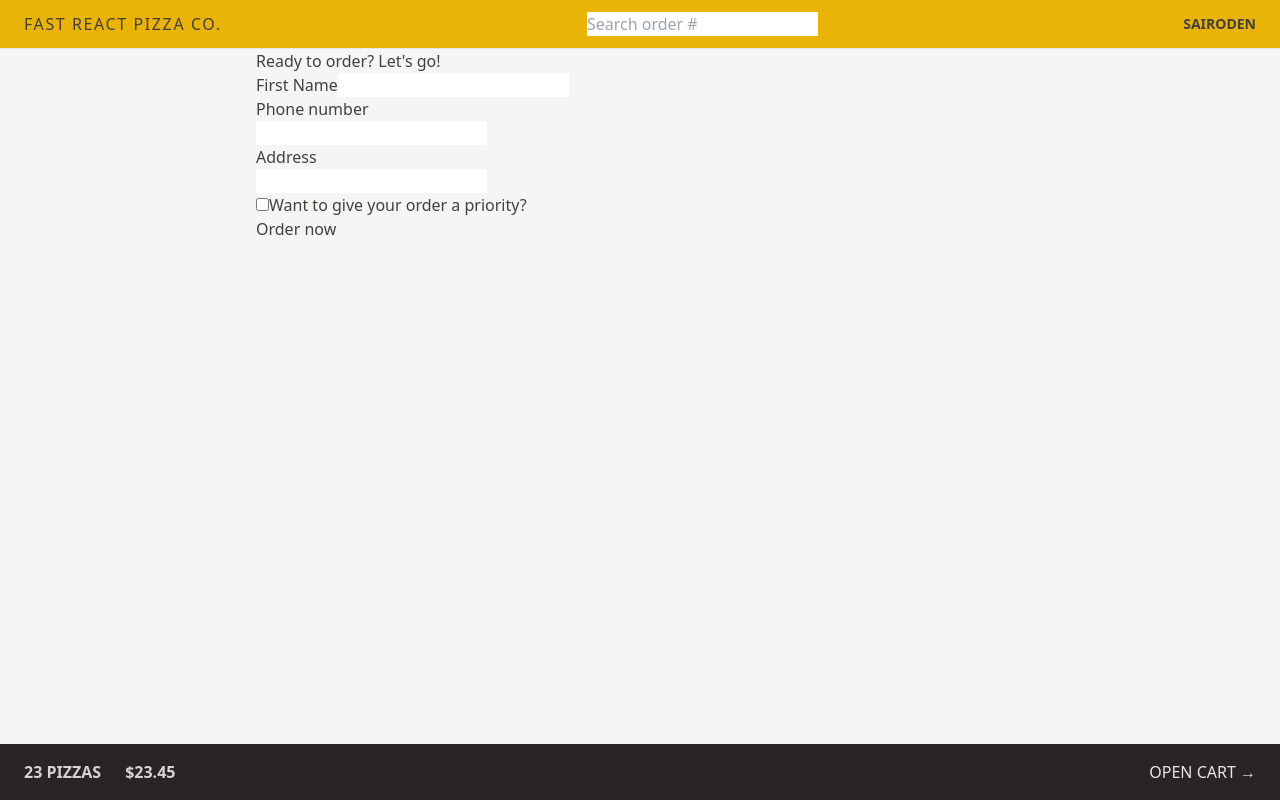
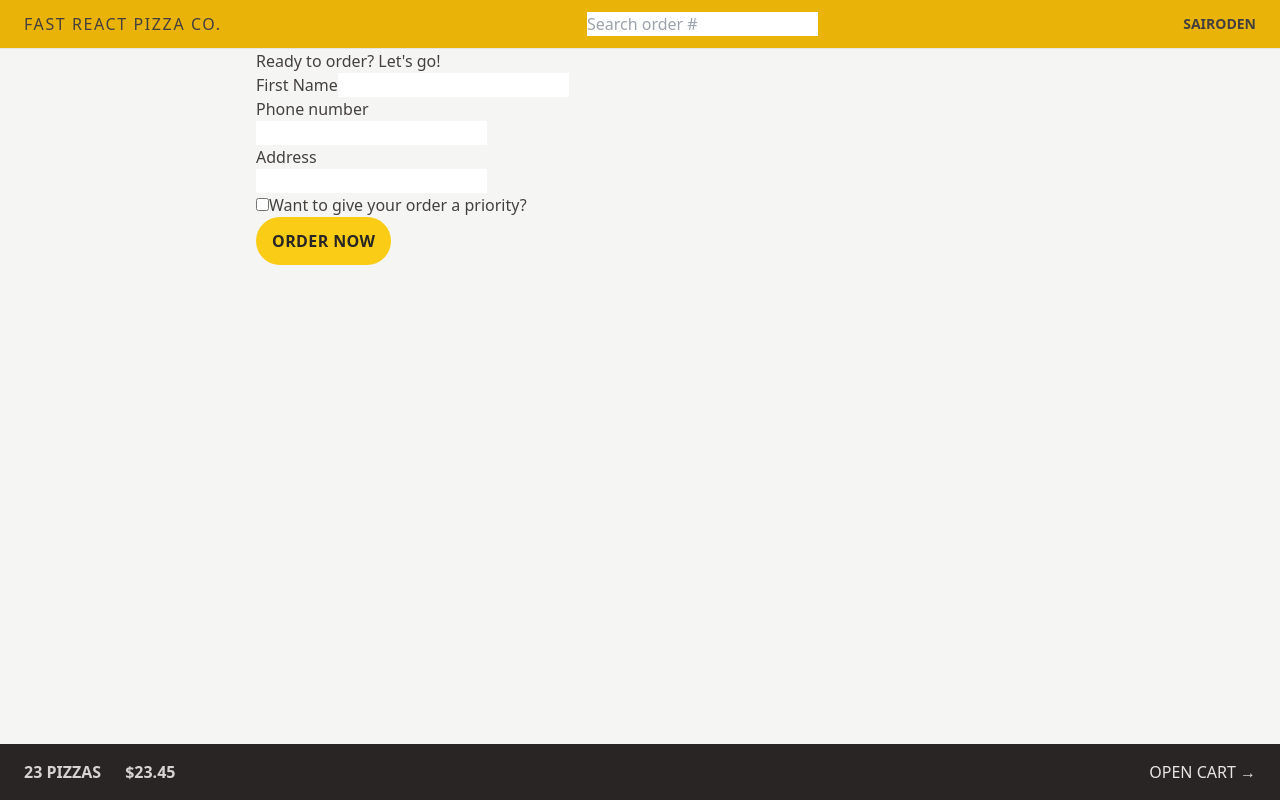
Before and after one commit to Sairoden/pizza, a React (Vite) app: page /order/new in a window 1280 px wide. Built offline with nearby package versions, Linux system fonts and the light colour scheme.

Commit message:
Style button

```diff
--- a/src/features/cart/Cart.jsx
+++ b/src/features/cart/Cart.jsx
@@ -29,7 +29,12 @@
 
   return (
     <div>
-      <Link to="/menu">&larr; Back to menu</Link>
+      <Link
+        className="text-sm text-blue-500 hover:text-blue-600 hover:underline"
+        to="/menu"
+      >
+        &larr; Back to menu
+      </Link>
 
       <h2>Your cart, %NAME%</h2>
 
--- a/src/features/order/CreateOrder.jsx
+++ b/src/features/order/CreateOrder.jsx
@@ -5,9 +5,9 @@
 // Services
 import { createOrder } from "../../services";
 
-const isValidPhone = str =>
+const isValidPhone = (str) =>
   /^\+?\d{1,4}?[-.\s]?\(?\d{1,3}?\)?[-.\s]?\d{1,4}[-.\s]?\d{1,4}[-.\s]?\d{1,9}$/.test(
-    str
+    str,
   );
 
 const fakeCart = [
@@ -81,7 +81,12 @@
 
         <div>
           <input type="hidden" name="cart" value={JSON.stringify(cart)} />
-          <button disabled={isSubmitting}>
+          <button
+            className="inline-block rounded-full bg-yellow-400 px-4 py-3 font-semibold uppercase tracking-wide text-stone-800 transition-all duration-300
+            hover:bg-yellow-300 focus:bg-yellow-300 focus:outline-none focus:ring focus:ring-yellow-300 focus:ring-offset-2 disabled:cursor-not-allowed
+            "
+            disabled={isSubmitting}
+          >
             {isSubmitting ? "Placing order..." : "Order now"}
           </button>
         </div>
```
